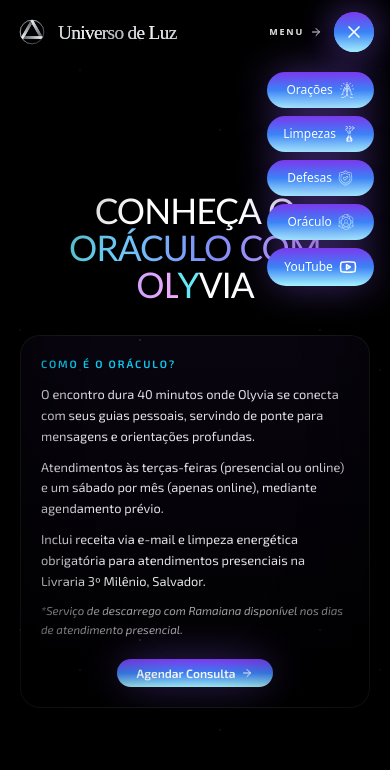
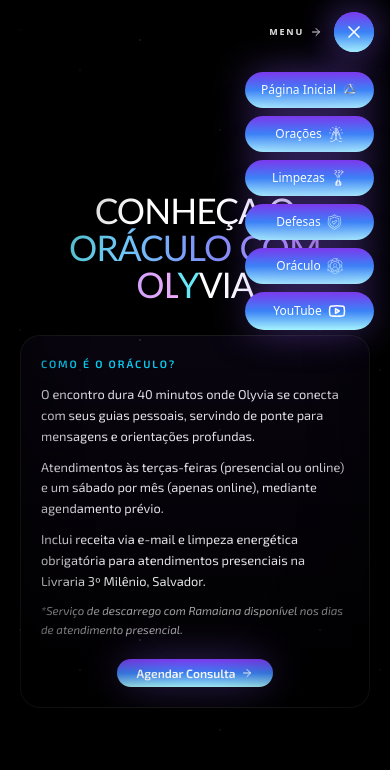
Before and after one commit to LeandroAcipreste/site-universo-de-lluz, a React (Vite) app: page /oracle in a window 390 px wide. Both pictures are taken after a click on the button 354 px from the left and 32 px from the top of the page. Shown: the top 770 px of the page. Built offline with nearby package versions, Linux system fonts and the light colour scheme; a web font is replaced by a local one.

Commit message:
finalização da página conheça o ul

```diff
--- a/src/components/siteNav.tsx
+++ b/src/components/siteNav.tsx
@@ -51,6 +51,7 @@ export default function SiteNav() {
     else if (label === "Defesas") path = "/defense";
     else if (label === "Oráculo") path = "/oracle";
     else if (label === "YouTube") path = "/youtube";
+    else if (label === "Página Inicial") path = "/";
 
     window.location.href = path;
   };
@@ -78,7 +79,7 @@ export default function SiteNav() {
       aria-label="Principal"
     >
       <div className="mx-auto relative flex max-w-7xl items-center justify-between gap-4 px-4 py-3 md:px-8 md:py-5">
-        <a href="/" className="flex shrink-0 items-center gap-2.5 outline-none ring-offset-2 ring-offset-transparent focus-visible:ring-2 focus-visible:ring-violet-400 active:scale-95 transition-transform">
+        <a href="/" className="hidden md:flex shrink-0 items-center gap-2.5 outline-none ring-offset-2 ring-offset-transparent focus-visible:ring-2 focus-visible:ring-violet-400 active:scale-95 transition-transform">
           <img
             src="/logos/logo.svg"
             aria-hidden={true}
@@ -91,7 +92,7 @@ export default function SiteNav() {
           />
         </a>
 
-        <div className="flex items-center gap-3">
+        <div className="flex ml-auto md:ml-0 items-center gap-3">
           <div className="hidden flex-wrap items-center justify-end gap-2 md:flex lg:gap-3">
             {NAV_LABELS.map((label) => (
               <button
@@ -165,6 +166,22 @@ export default function SiteNav() {
           className={`${navOpen ? "flex" : "hidden"} absolute left-0 right-0 top-full flex-col items-end px-4 pt-2 pb-4 sm:hidden`}
         >
           <div className="flex w-fit flex-col gap-2">
+            <button
+              type="button"
+              className={`${NAV_BTN_CLASS} w-full`}
+              style={BTN_PRIMARY}
+              onClick={() => handleNavClick("Página Inicial")}
+              onMouseEnter={(e) => {
+                (e.currentTarget as HTMLButtonElement).style.boxShadow =
+                  "0 0 40px -8px rgba(139,92,246,0.75)";
+              }}
+              onMouseLeave={(e) => {
+                (e.currentTarget as HTMLButtonElement).style.boxShadow = BTN_PRIMARY.boxShadow as string;
+              }}
+            >
+              Página Inicial
+              <img src="/logos/logo.svg" className="h-4 w-4 object-contain" alt="" />
+            </button>
             {NAV_LABELS.map((label) => (
               <button
                 key={label}
```
